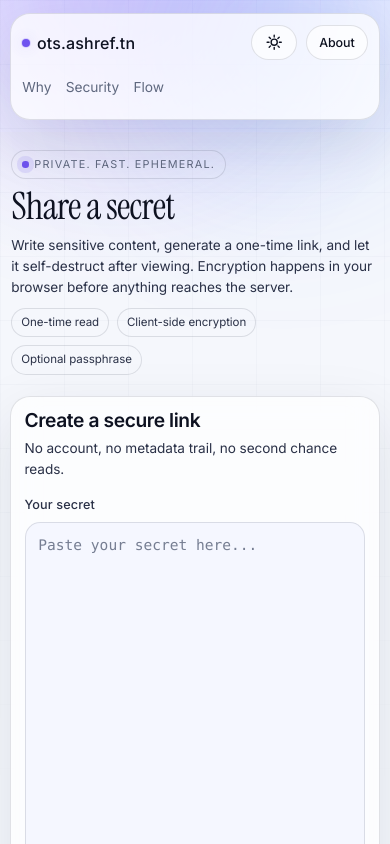
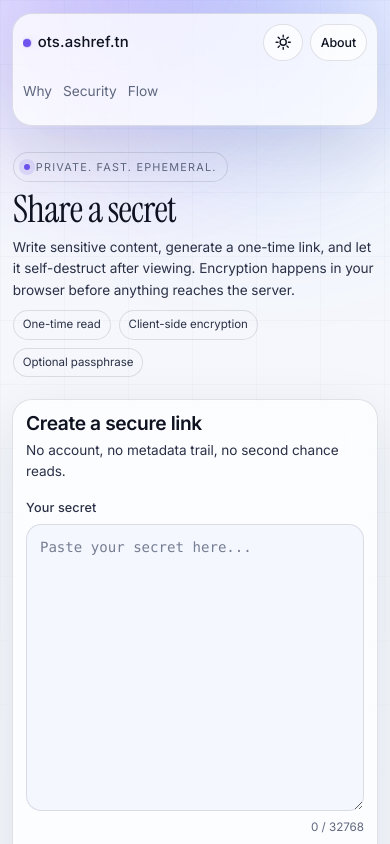
Before and after one commit to Ashref-dev/one-time-secret, a React (Vite) app in the folder frontend/: page / in a window 390 px wide. Shown: the top 844 px of the page. Built offline with nearby package versions, Linux system fonts and the light colour scheme; no server answers.

Commit message:
harden responsive layout across mobile tablet desktop

```diff
--- a/frontend/src/styles.css
+++ b/frontend/src/styles.css
@@ -61,6 +61,9 @@
   --transition-slow: 420ms cubic-bezier(0.2, 0.65, 0.3, 1);
 
   --header-height: 70px;
+  --content-max: 1200px;
+  --page-gutter: clamp(0.75rem, 2.2vw, 1.2rem);
+  --touch-target: 2.5rem;
 }
 
 [data-theme='dark'] {
@@ -136,6 +139,12 @@ body {
 a {
   color: inherit;
   text-decoration: none;
+}
+
+a,
+button,
+summary {
+  -webkit-tap-highlight-color: transparent;
 }
 
 button,
@@ -225,18 +234,18 @@ select {
   position: sticky;
   top: 0;
   z-index: 50;
-  padding: 0.75rem 0;
+  padding: clamp(0.55rem, 1.5vw, 0.75rem) 0;
   backdrop-filter: saturate(1.2);
 }
 
 .shell {
-  width: min(1200px, calc(100% - 2.4rem));
+  width: min(var(--content-max), calc(100% - (var(--page-gutter) * 2)));
   margin-inline: auto;
 }
 
 .header-surface {
   min-height: var(--header-height);
-  padding: 0.72rem 0.9rem;
+  padding: clamp(0.62rem, 1.4vw, 0.9rem);
   border-radius: var(--radius-xl);
   border: 1px solid var(--border-subtle);
   background: var(--bg-frost);
@@ -244,7 +253,11 @@ select {
   display: flex;
   align-items: center;
   justify-content: space-between;
-  gap: 0.85rem;
+  gap: clamp(0.55rem, 1.5vw, 0.85rem);
+}
+
+.header-surface > * {
+  min-width: 0;
 }
 
 .brand {
@@ -269,12 +282,13 @@ select {
   font-weight: 500;
   line-height: 1;
   letter-spacing: 0.01em;
+  white-space: nowrap;
 }
 
 .nav {
   display: flex;
   align-items: center;
-  gap: clamp(0.9rem, 3vw, 2rem);
+  gap: clamp(0.7rem, 2vw, 1.4rem);
   scrollbar-width: none;
 }
 
@@ -283,9 +297,13 @@ select {
 }
 
 .nav a {
+  display: inline-flex;
+  align-items: center;
   color: var(--text-muted);
   font-size: 0.86rem;
-  padding: 0.4rem 0;
+  min-height: var(--touch-target);
+  white-space: nowrap;
+  padding: 0.2rem 0;
   position: relative;
   transition: color var(--transition-fast);
 }
@@ -315,7 +333,9 @@ select {
 .header-controls {
   display: flex;
   align-items: center;
-  gap: 0.6rem;
+  justify-content: flex-end;
+  gap: 0.5rem;
+  flex-wrap: wrap;
 }
 
 .theme-toggle,
@@ -324,7 +344,7 @@ select {
   align-items: center;
   justify-content: center;
   gap: 0.55rem;
-  min-height: 2.15rem;
+  min-height: var(--touch-target);
   padding: 0.45rem 0.78rem;
   border-radius: var(--radius-pill);
   border: 1px solid var(--border-subtle);
@@ -680,6 +700,7 @@ select {
   border-radius: var(--radius-md);
   border: 1px solid transparent;
   padding: 0.64rem 0.9rem;
+  min-height: var(--touch-target);
   font-weight: 540;
   font-size: 0.87rem;
   cursor: pointer;
@@ -1023,10 +1044,6 @@ summary:focus-visible {
 }
 
 @media (max-width: 860px) {
-  .shell {
-    width: min(1200px, calc(100% - 1.3rem));
-  }
-
   .header {
     padding-top: 0.8rem;
   }
@@ -1035,9 +1052,18 @@ summary:focus-visible {
     border-radius: var(--radius-lg);
     padding: 0.68rem;
     display: grid;
-    grid-template-columns: auto auto;
+    grid-template-columns: minmax(0, 1fr) auto;
     justify-content: space-between;
     gap: 0.65rem;
+  }
+
+  .brand {
+    overflow: hidden;
+  }
+
+  .brand-text {
+    overflow: hidden;
+    text-overflow: ellipsis;
   }
 
   .nav {
@@ -1046,6 +1072,12 @@ summary:focus-visible {
     justify-content: flex-start;
     overflow-x: auto;
     padding-bottom: 0.2rem;
+    scrollbar-width: thin;
+    scroll-snap-type: x proximity;
+  }
+
+  .nav a {
+    scroll-snap-align: start;
   }
 
   .support-grid {
@@ -1066,13 +1098,18 @@ summary:focus-visible {
     padding-top: 0.95rem;
   }
 
+  .header-surface {
+    padding: 0.62rem;
+  }
+
   .theme-copy {
     display: none;
   }
 
   .about-menu summary {
     font-size: 0.78rem;
-    padding-inline: 0.75rem;
+    min-width: var(--touch-target);
+    padding-inline: 0.72rem;
   }
 
   .support-item,
@@ -1107,6 +1144,28 @@ summary:focus-visible {
   }
 }
 
+@media (max-width: 420px) {
+  .brand-text {
+    max-width: 46vw;
+    font-size: 0.93rem;
+  }
+
+  .header-controls {
+    gap: 0.4rem;
+  }
+
+  .theme-toggle,
+  .about-menu summary {
+    min-height: 2.35rem;
+    padding-inline: 0.62rem;
+  }
+
+  textarea {
+    min-height: clamp(210px, 34vh, 300px);
+    font-size: 0.88rem;
+  }
+}
+
 @media (prefers-reduced-motion: reduce) {
   *,
   *::before,
```
Also changed, not shown: 1 other file (tests, documents, lock files or other folders).
